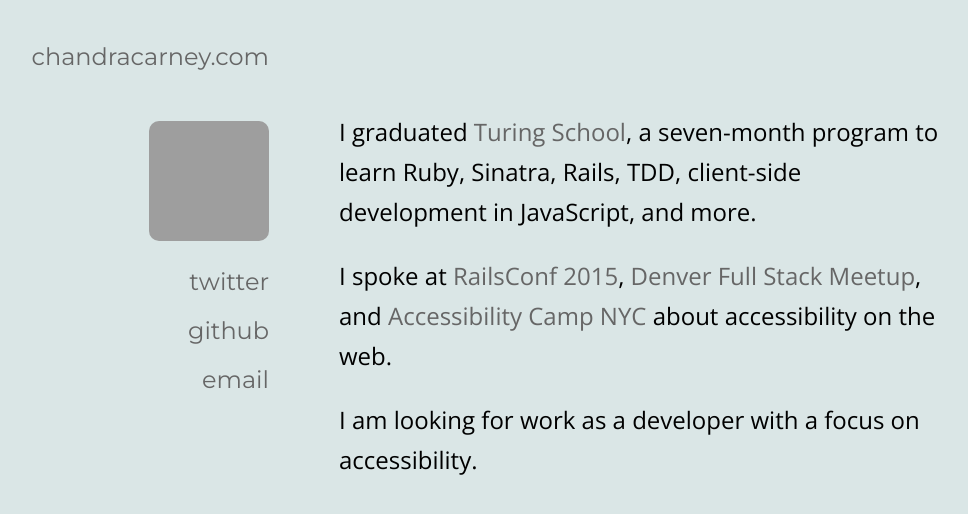
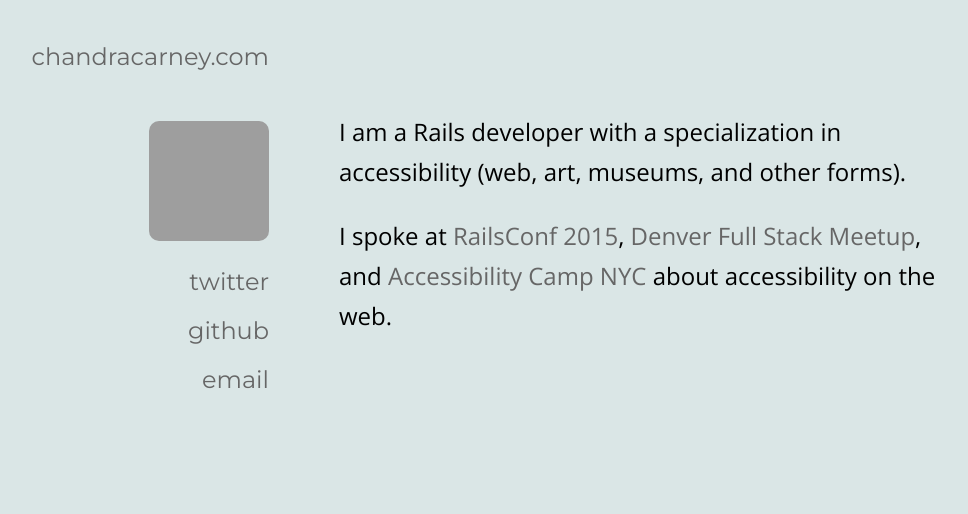
Before and after one commit to chandracarney/chandracarney.github.io, a Jekyll site: the page built from index.html, in a window 1280 px wide. Shown: the top 514 px of the page, without its empty margins (58-1026 px from the left). Built offline with Jekyll 4.4.1, drawn with Linux system fonts in a browser that asks for light colours; the list of posts is cut into pages by our own code; grey boxes are pictures that could not be loaded.

Commit message:
Simplify intro

```diff
--- a/index.html
+++ b/index.html
@@ -2,8 +2,7 @@
 layout: default
 ---
 <p>
-  I graduated <a href="http://turing.io">Turing School</a>,
-  a seven-month program to learn Ruby, Sinatra, Rails, TDD, client-side development in JavaScript, and more.
+  I am a Rails developer with a specialization in accessibility (web, art, museums, and other forms).
 </p>
 
 <p>I spoke at
@@ -12,7 +11,3 @@ layout: default
   <a href="http://a11ynyc.com/camp/">Accessibility Camp NYC</a>
   about accessibility on the web.
 </p>
-
-<p>
-  I am looking for work as a developer with a focus on accessibility.
-</p>
```
